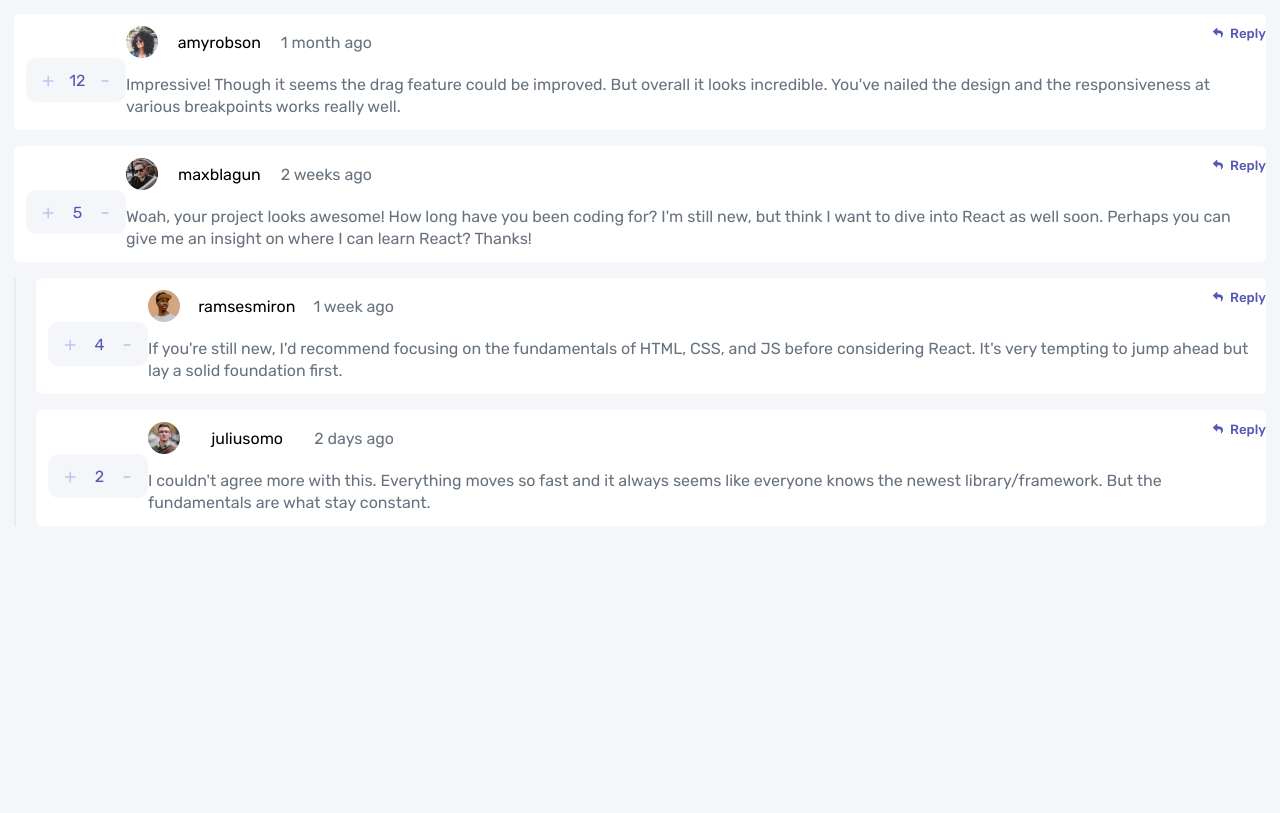
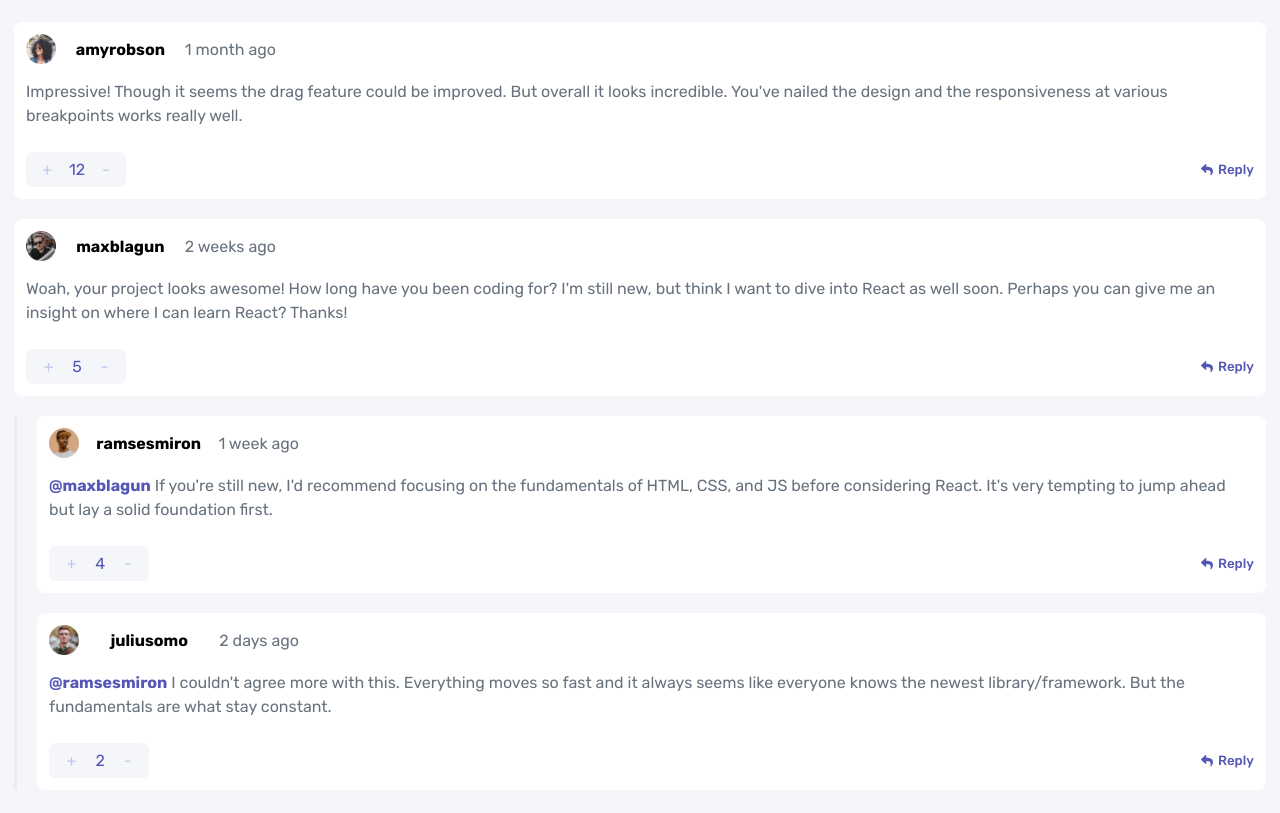
Before and after one commit to JakubCukrowski/comments-frontend-mentor, a website built with webpack: page index.html in a window 1280 px wide. Built offline with nearby package versions, Linux system fonts and the light colour scheme.

Commit message:
Changed logic to render components

```diff
--- a/src/components/Comments.ts
+++ b/src/components/Comments.ts
@@ -9,8 +9,7 @@ export const loggedUser: LoggedUser = {
 
 }
 
-export const comments: Comments = {
-    commentsData: [
+export const comments: Array<Comments> = [
         {
         id: 1,
         content: "Impressive! Though it seems the drag feature could be improved. But overall it looks incredible. You've nailed the design and the responsiveness at various breakpoints works really well.",
@@ -51,8 +50,8 @@ export const comments: Comments = {
                 webp: "./images/avatars/image-ramsesmiron.webp"
                 },
                 username: "ramsesmiron"
-            }
             },
+        },
 
             {
             id: 4,
@@ -71,4 +70,3 @@ export const comments: Comments = {
         ]
         }
     ]
-}
--- a/src/components/ElementsCreators.ts
+++ /dev/null
@@ -1,34 +0,0 @@
-//creates span for creation date and username
-
-export const createSpanElement = (spanContent: string | number, className?: string) => {
-    const newSpanElement: HTMLSpanElement = document.createElement("span")
-    if (className) {
-        newSpanElement.classList.add(className)
-    }
-    newSpanElement.innerText = `${spanContent}`
-    return newSpanElement
-}
-
-export const createDivElement = (toAppend: Array<HTMLElement>, classList: string) => {
-    const newDiv: HTMLDivElement = document.createElement("div")
-    newDiv.classList.add(classList)
-
-    newDiv.append(...toAppend)
-    return newDiv
-}
-
-export const createImgElement = (image: string, source: string, alt: string, altName: string) => {
-    const newImgElement: HTMLImageElement = document.createElement("img")
-    newImgElement.setAttribute(source, image)
-    newImgElement.setAttribute(alt, altName)
-    return newImgElement
-}
-
-export const createButtonElement = (text: string | number, className?: string) => {
-    const newButtonElement = document.createElement("button")
-    newButtonElement.innerText = `${text}`
-    if (className) {
-        newButtonElement.classList.add(className)
-    }
-    return newButtonElement
-}
--- a/src/components/RenderComments.ts
+++ b/src/components/RenderComments.ts
@@ -1,73 +1,67 @@
-import {
-    createSpanElement,
-    createButtonElement,
-    createDivElement,
-    createImgElement
-} from "./ElementsCreators"
+import { Comments } from "./Types"
+import {renderReplies} from "./RenderReplies"
+import {createReply} from "./CreateReply"
 
-import { createReply } from "./CreateReply"
+export const renderComments = (object: Array<Comments>) => {
+    object.forEach(comment => {
+        //ul of class comments created in HTML
+        const commentsUl:HTMLUListElement = document.querySelector(".comments")
 
-export const renderComments = (
-    image: string,
-    username: string,
-    date: string,
-    content: string,
-    upvotes: number,
-    reply: string,
-    id: number
-    ) => {
-    const newLiElement: HTMLLIElement = document.createElement("li")
-    newLiElement.id = `comment-${id}`
+        //li element dynamically create
+        const newCommentLi: HTMLLIElement = document.createElement("li")
+        newCommentLi.addEventListener("click", createReply)
 
-    //top section of the comment
-    const avatar: HTMLImageElement = createImgElement(image, "src", "alt", "avatar")
-    const name: HTMLSpanElement = createSpanElement(username, "nick")
-    const createdAt: HTMLSpanElement = createSpanElement(date, "created-at")
+        newCommentLi.innerHTML = `
+            <div class="comment">
+                <div class="buttons-container">
+                    <div class="votes-container">
+                        <button class="upvotes">+</button>
+                        <span>${comment.score}</span>
+                        <button class="downvote">-</button>
+                    </div>
+                    <button class="reply-button">
+                        <img class="reply-image" src="./images/icon-reply.svg"></img>
+                        Reply
+                    </button>
+                </div>
+                <div class="comment-wrapper">
+                    <div class="userinfo">
+                        <img src="${comment.user.image.png}" alt="avatar"></img>
+                        <span class="username">${comment.user.username}</span>
+                        <span class="date">${comment.createdAt}</span>
+                    </div>
+                    <p>${comment.content}</p>
+                </div>
+            </div>
+        `
+        newCommentLi.id = `comment-${comment.id}`
 
-    const userInfoDiv: HTMLDivElement = createDivElement([avatar, name, createdAt], "user-info")
+        commentsUl.append(newCommentLi)
 
-    //content of the comment
-    const newPelement: HTMLParagraphElement = document.createElement("p")
-    newPelement.innerText = content
+        if (comment.replies.length > 0) {
+            const newRepliesUl: HTMLUListElement = document.createElement("ul")
 
-    //content with user info
-    const commentContentDiv: HTMLDivElement = createDivElement([userInfoDiv, newPelement], "content")
+            //append new ul to comment's li
+            newCommentLi.append(newRepliesUl)
 
-    //bottom section - buttons
-    let number: number;
-    number = upvotes
+            comment.replies.forEach(reply => {
 
-    const upvoteBtn: HTMLButtonElement = createButtonElement("+")
-    const downvoteBtn: HTMLButtonElement = createButtonElement("-")
-    const votesSpan: HTMLSpanElement = createSpanElement(number)
-    upvoteBtn.addEventListener("click", () => {
-        if (number === upvotes) {
-            number++
-            votesSpan.innerText = `${number}`
+
+                const newReply: HTMLLIElement = renderReplies(
+                    reply.score,
+                    reply.user.image.png,
+                    reply.user.username,
+                    reply.createdAt,
+                    reply.content,
+                    reply.replyingTo,
+                    reply.id,
+                )
+
+                newRepliesUl.append(newReply)
+                newRepliesUl.classList.add("replies-container")
+            })
+
         }
+
     })
-
-    downvoteBtn.addEventListener("click", () => {
-
-        if (number > upvotes) {
-            number--
-            votesSpan.innerText = `${number}`
-        }
-    })
-
-    const upvotesDiv: HTMLDivElement = createDivElement([upvoteBtn, votesSpan, downvoteBtn], "votes")
-
-    const replyImage: HTMLImageElement = createImgElement("./images/icon-reply.svg", "src", "alt", "arrow")
-    const replyBtn: HTMLButtonElement = createButtonElement(reply, "reply-button")
-    replyBtn.append(replyImage)
-
-    replyBtn.addEventListener("click", createReply)
-
-    const buttonsContaier = createDivElement([upvotesDiv, replyBtn], "buttons-container")
-
-    const commentWrapperDiv: HTMLDivElement = createDivElement([commentContentDiv, buttonsContaier], "comment-wrapper")
-
-    newLiElement.append(commentWrapperDiv)
-    return newLiElement
-
 }
--- a/src/components/RenderReplies.ts
+++ b/src/components/RenderReplies.ts
@@ -1,72 +1,41 @@
-import {
-    createImgElement,
-    createButtonElement,
-    createDivElement,
-    createSpanElement
-} from "./ElementsCreators"
-import {createReply} from "./CreateReply"
-
 export const renderReplies = (
+    score: number,
     image: string,
-    username: string,
+    name: string,
     date: string,
     content: string,
-    upvotes: number,
-    reply: string,
+    replyingTo: string,
     id: number
-    ) => {
 
-    //top section of the reply
-    const avatar: HTMLImageElement = createImgElement(image, "src", "alt", "avatar")
-    const name: HTMLSpanElement = createSpanElement(username, "nick")
-    const createdAt: HTMLSpanElement = createSpanElement(date, "created-at")
+) => {
 
-    const userInfoDiv: HTMLDivElement = createDivElement([avatar, name, createdAt], "user-info")
+    //li element dynamically create
+    const newReplyLi: HTMLLIElement = document.createElement("li")
 
-    //content of the reply comment
-    const newPelement: HTMLParagraphElement = document.createElement("p")
-    newPelement.innerText = content
+    newReplyLi.innerHTML = `
+        <div class="reply">
+            <div class="buttons-container">
+                <div class="votes-container">
+                    <button class="upvotes">+</button>
+                    <span>${score}</span>
+                    <button class="downvote">-</button>
+                </div>
+                <button class="reply-button">
+                    <img src="./images/icon-reply.svg"></img>
+                    Reply
+                </button>
+                </div>
+                <div class="reply-wrapper">
+                    <div class="userinfo">
+                        <img src="${image}" alt="avatar"></img>
+                        <span class="username">${name}</span>
+                        <span class="date">${date}</span>
+                    </div>
+                <p><span class="replying-to">@${replyingTo}</span> ${content}</p>
+            </div>
+        </div>
+    `
+    newReplyLi.id = `reply-${id}`
 
-    //content with user info
-    const commentContentDiv: HTMLDivElement = createDivElement([userInfoDiv, newPelement], "content")
-
-    //bottom section - buttons
-    let number: number;
-    number = upvotes
-
-    const upvoteBtn: HTMLButtonElement = createButtonElement("+")
-    const downvoteBtn: HTMLButtonElement = createButtonElement("-")
-    const votesSpan: HTMLSpanElement = createSpanElement(number)
-    upvoteBtn.addEventListener("click", () => {
-        if (number === upvotes) {
-            number++
-            votesSpan.innerText = `${number}`
-        }
-    })
-
-    downvoteBtn.addEventListener("click", () => {
-
-        if (number > upvotes) {
-            number--
-            votesSpan.innerText = `${number}`
-        }
-    })
-
-    const upvotesDiv: HTMLDivElement = createDivElement([upvoteBtn, votesSpan, downvoteBtn], "votes")
-
-    const replyImage: HTMLImageElement = createImgElement("./images/icon-reply.svg", "src", "alt", "arrow")
-    const replyBtn: HTMLButtonElement = createButtonElement(reply, "reply-button")
-    replyBtn.append(replyImage)
-
-    replyBtn.addEventListener("click", createReply)
-
-    const buttonsContaier = createDivElement([upvotesDiv, replyBtn], "buttons-container")
-
-    const commentWrapperDiv: HTMLDivElement = createDivElement([commentContentDiv, buttonsContaier], "comment-wrapper")
-
-    const replyLi: HTMLLIElement = document.createElement("li")
-    replyLi.append(commentWrapperDiv)
-    replyLi.id = `reply-${id}`
-
-    return replyLi
+    return newReplyLi
 }
--- /dev/null
+++ b/src/components/SubmitReply.ts
@@ -0,0 +1,3 @@
+export const submitReply = (e: Event) => {
+
+}
--- a/src/index.ts
+++ b/src/index.ts
@@ -1,39 +1,13 @@
 import "./styles/main.scss"
+import {renderComments} from "./components/RenderComments"
+import {comments} from "./components/Comments"
+import { Comments } from "./components/Types"
 
-import {loggedUser, comments} from "./components/Comments"
-import {renderComments} from "./components/RenderComments"
-import {renderReplies} from "./components/RenderReplies"
+const commentsToJSON: string = JSON.stringify(comments)
+if (localStorage.length === 0) {
+    localStorage.setItem("comments", commentsToJSON)
+}
 
-const commentsContainer: HTMLUListElement = document.querySelector(".comments")
-export const commentElements: NodeListOf<HTMLLIElement> = document.querySelectorAll("li")
-
-comments.commentsData.forEach(comment => {
-    const repliesContainer: HTMLUListElement = document.createElement("ul")
-    repliesContainer.classList.add("replies-container")
-    const renderedComments: HTMLLIElement = renderComments(
-        comment.user.image.png,
-        comment.user.username,
-        comment.createdAt,
-        comment.content,
-        comment.score,
-        "Reply",
-        comment.id)
-
-        comment.replies.forEach(reply => {
-            const renderedReplies: HTMLLIElement = renderReplies(
-                reply.user.image.png,
-                reply.user.username,
-                reply.createdAt,
-                reply.content,
-                reply.score,
-                "Reply",
-                reply.id
-            )
-            repliesContainer.append(renderedReplies)
-            renderedComments.append(repliesContainer)
-        })
-
-
-    commentsContainer.append(renderedComments)
-
-})
+const getComments = localStorage.getItem("comments")
+export const commentsToObject: Array<Comments> = JSON.parse(getComments)
+renderComments(commentsToObject)
--- a/src/styles/_comments.scss
+++ b/src/styles/_comments.scss
@@ -6,104 +6,60 @@ button {
     cursor: pointer;
 }
 
-.comments-section {
-    max-width: 100%;
-    min-height: 100vh;
+li:not(.temp-li-element) {
 
-    .container {
-        padding: 14px;
-
-        .comments,
-        .replies-container {
-            list-style: none;
-        }
+    img {
+        width: 30px;
+        height: 30px;
     }
 
-    .replies-container {
-        padding-left: 20px;
-    }
-}
+    margin-bottom: 20px;
+    overflow: hidden;
 
-.new-list {
-    list-style: none;
+    .comment,
+    .reply {
+        border-radius: 0.5em;
+        padding: 12px;
+        background-color: $white;
+        display: flex;
+        flex-direction: column-reverse;
 
-    li {
-        margin-top: -10px;
-    }
-}
-
-.reply-wrapper {
-
-
-    input[type="textarea"] {
-        height: 120px;
-        border-radius: 6px;
-        border: 0.75px solid black;
-    }
-
-    .bottom-reply-section {
+        .userinfo {
+            width: 250px;
+            margin-bottom: 1em;
             display: flex;
             justify-content: space-between;
             align-items: center;
-        margin-top: 1em;
 
-        button {
-            border-radius: 6px;
-            padding: 8px 12px;
-            border: none;
-            background-color: $moderate_blue;
-            color: white;
-        }
-    }
+            .username {
+                font-weight: 700;
             }
 
-.comment-wrapper,
-.reply-wrapper {
-    display: flex;
-    flex-direction: column;
-    background-color: $white;
-    padding: 12px;
-    margin-bottom: 1em;
-    border-radius: 0.4em;
-
-    @media screen and (min-width: 600px) {
-        flex-direction: row-reverse;
-        align-items: center;
-        position: relative;
         }
 
-    img {
-        width: 2em;
-        height: 2em;
-    }
-
-    .user-info {
-        width: 246px;
-        display: flex;
-        justify-content: space-between;
-        align-items: center;
-        margin-bottom: 1em;
+        .date {
+            color: $grayish_blue;
         }
 
         .buttons-container {
             display: flex;
             justify-content: space-between;
             align-items: center;
-        margin-top: 1em;
+            margin-top: 1.5em;
 
-        .votes {
-            padding: 10px 16px;
-            background-color: $very_light_gray;
+            .votes-container {
+                padding: 8px;
                 width: 100px;
                 display: flex;
-            justify-content: space-between;
+                justify-content: space-around;
                 align-items: center;
-            border-radius: 0.7em;
+                background-color: $very_light_gray;
+                border-radius: 0.4em;
 
                 button {
+                    background-color: transparent;
                     border: none;
-                background-color: transparent;
-                font-size: 20px;
+                    font-size: 16px;
                     color: $light_grayish_blue;
                 }
 
@@ -111,41 +67,70 @@ button {
                     color: $moderate_blue;
                 }
             }
-    }
 
-    .created-at,
-    p {
-        color: $grayish_blue;
-    }
-
-    p {
-        line-height: 22px
-    }
-
-}
 
             .reply-button {
-    display: flex;
-    flex-direction: row-reverse;
-    align-items: center;
-    gap: 0.5em;
                 background-color: transparent;
                 border: none;
+                display: flex;
+                align-items: center;
+                gap: 0.4em;
                 color: $moderate_blue;
                 font-weight: 500;
 
                 img {
-        width: 10px;
-        height: 10px;
+                    width: 12px;
+                    height: 12px;
+                }
+            }
         }
 
-    @media screen and (min-width: 600px) {
-        position: absolute;
-        right: 0;
-        top: 10%;
+        p {
+            color: $grayish_blue;
+            line-height: 24px;
+        }
     }
 }
 
 .replies-container {
-    border-left: 2px solid $light_gray;
+    padding-left: 20px;
+    border-left: 3px solid $light_gray;
+    margin-top: 20px;
+
+    .replying-to {
+        color: $moderate_blue;
+        font-weight: 700;
     }
+}
+
+
+.new-reply-window {
+    margin-top: 10px;
+    border-radius: 0.5em;
+    padding: 12px;
+    background-color: $white;
+
+    .textarea {
+        width: 100%;
+        height: 100px;
+        border: 1px solid black;
+        padding: 10px;
+        border-radius: 0.4em;
+    }
+
+    .bottom-reply-container {
+        display: flex;
+        justify-content: space-between;
+        align-items: center;
+        margin-top: 1.2em;
+
+        .submit-reply-btn {
+            background-color: transparent;
+            border: none;
+            color: $white;
+            background-color: $moderate_blue;
+            padding: 0.6em 1.2em;
+            border-radius: 0.4em;
+        }
+    }
+}
--- a/src/styles/main.scss
+++ b/src/styles/main.scss
@@ -8,3 +8,11 @@
     box-sizing: border-box;
     font-family: 'Rubik', sans-serif;
 }
+
+.container {
+    padding: 22px 14px;
+}
+
+ul {
+    list-style: none;
+}
```
Also changed, not shown: src/components/CreateReply.ts (+30 -30 lines), src/components/Types.ts (+17 -18 lines). Lines whose indentation alone changed are shown as unchanged.
